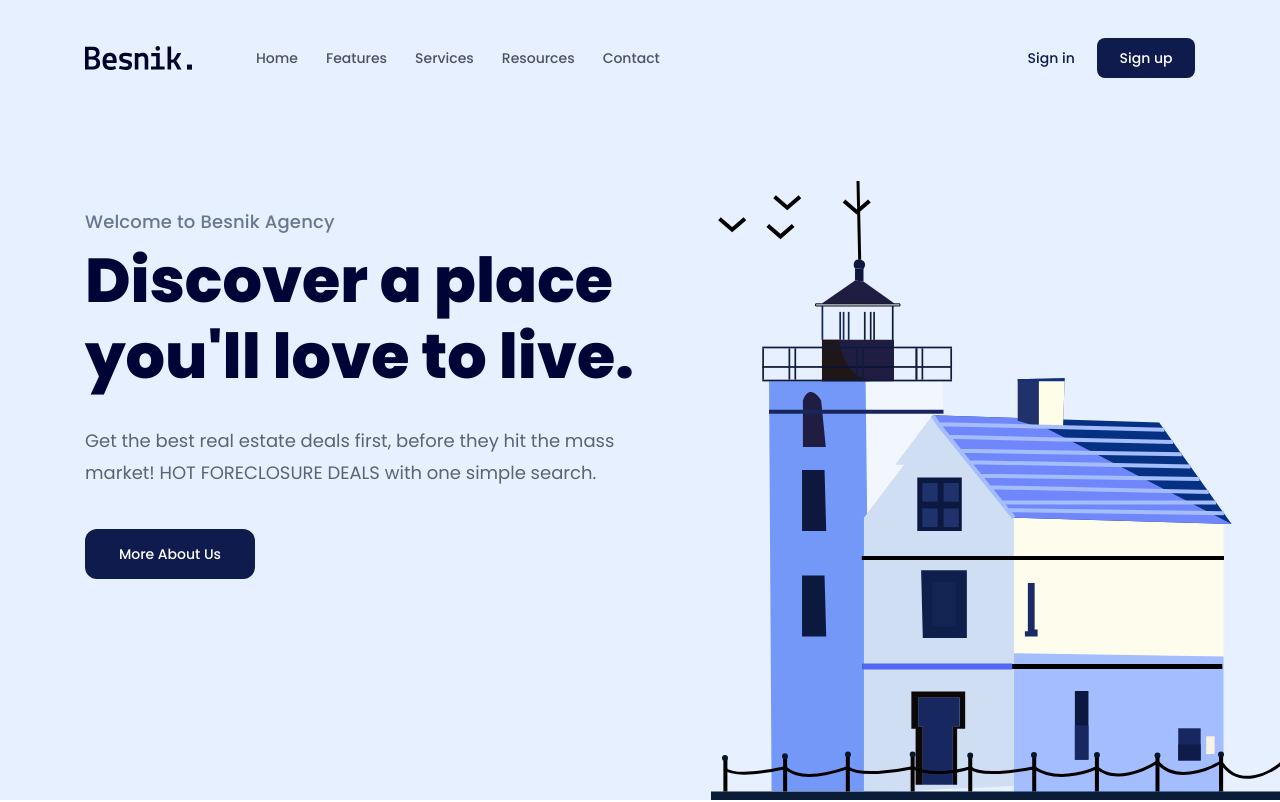
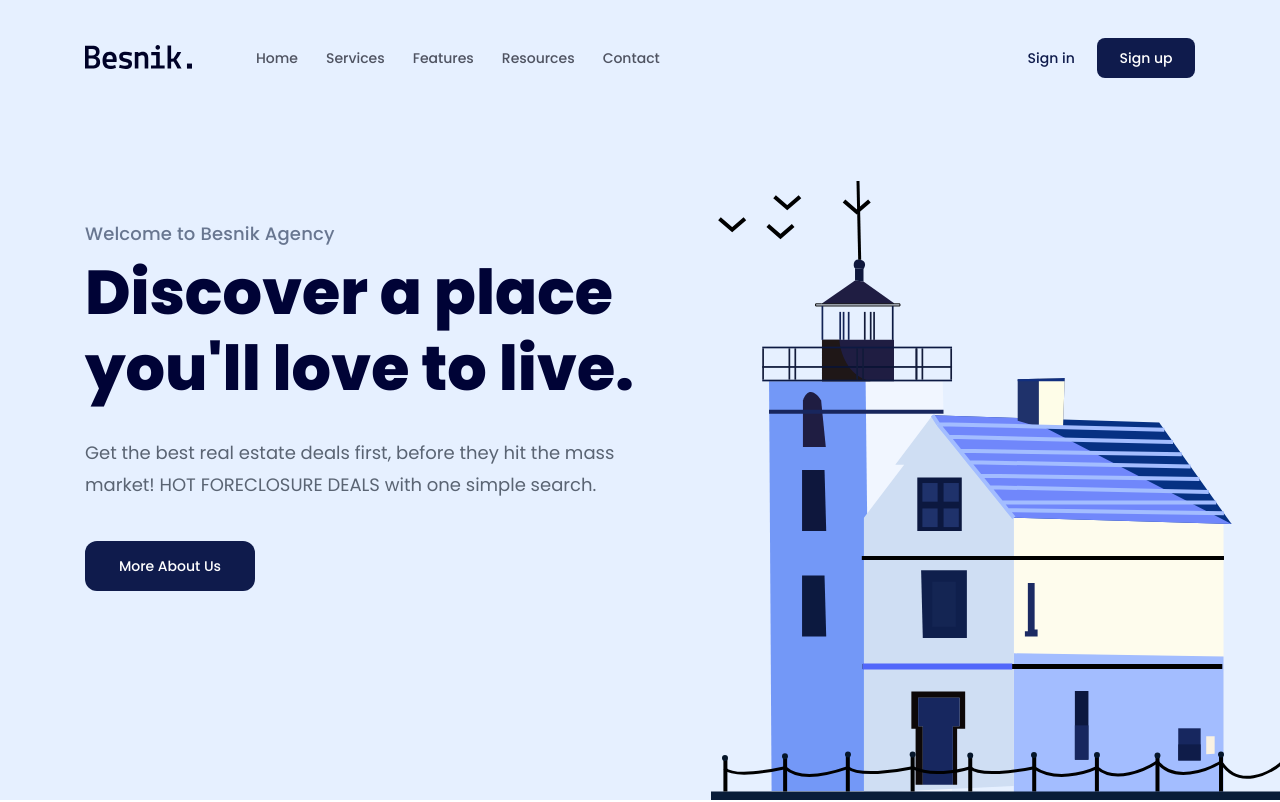
Before and after one commit to The-Maze-of-Dream/F8-HTML-CSS-Project-Demo-1, a plain HTML site: page index.html in a window 1280 px wide. Shown: the top 802 px of the page. Drawn offline with Linux system fonts and the light colour scheme.

Commit message:
Sửa phần logo và neo header

```diff
--- a/assets/css/style.css
+++ b/assets/css/style.css
@@ -1,5 +1,9 @@
 * {
   box-sizing: border-box;
+}
+
+html, body {
+  scroll-behavior: smooth;
 }
 
 html {
@@ -56,19 +60,30 @@ a {
   word-break: break-all;
 }
 
-/* ================= Header ================= */
+/*================== Fixed-header ===========*/
+.fixed-header {
+  background: #e6f0ff;
+  padding-top: 26px;
+  position: sticky;
+  top: 0;
+  z-index: 1;
+}
 
-.header {
+/* ================= Hero Wrap ================= */
+
+.hero-wrap {
+  display: flex;
+  flex-direction: column;
   position: relative;
   background: #e6f0ff;
-  height: 100vh;
+  height: calc(100vh - 90px);
 }
 
 /* Navbar */
 .navbar {
   display: flex;
   align-items: center;
-  padding-top: 38px;
+  padding: 12px 0;
 }
 
 .navbar ul {
--- a/index.html
+++ b/index.html
@@ -12,20 +12,22 @@
   <!-- Custom CSS -->
   <link rel="stylesheet" href="./assets/css/style.css" />
   <body>
-    <main>
-      <!-- Header -->
-      <header class="header">
+    <main id="home">
+      <!-- Fixed header -->
+      <div class="fixed-header">
         <div class="content">
           <nav class="navbar">
             <!-- Logo -->
-            <img src="./assets/img/logo.svg" alt="Besnik." />
+            <a href="/">
+              <img src="./assets/img/logo.svg" alt="Besnik." />
+            </a>
             <!-- Navigation -->
             <ul>
-              <li><a href="#!">Home</a></li>
-              <li><a href="#!">Features</a></li>
-              <li><a href="#!">Services</a></li>
-              <li><a href="#!">Resources</a></li>
-              <li><a href="#!">Contact</a></li>
+              <li><a href="#home">Home</a></li>
+              <li><a href="#services">Services</a></li>
+              <li><a href="#features">Features</a></li>
+              <li><a href="#resources">Resources</a></li>
+              <li><a href="#contact">Contact</a></li>
             </ul>
             <!-- Action -->
             <div class="actions">
@@ -33,6 +35,11 @@
               <a href="#!" class="btn action-btn">Sign up</a>
             </div>
           </nav>
+        </div>
+      </div>
+      <!-- Header -->
+      <header class="hero-wrap">
+        <div class="content">
           <div class="hero">
             <div class="info">
               <p class="sub-title">Welcome to Besnik Agency</p>
@@ -89,7 +96,7 @@
         </div>
       </div>
       <!-- Guides -->
-      <div class="guide">
+      <div class="guide" id="services">
         <div class="content">
           <h2 class="sub-title">How its works?</h2>
           <p class="desc">
@@ -142,7 +149,7 @@
         </div>
       </div>
       <!-- Feature  -->
-      <div class="feature-1">
+      <div class="feature-1" id="features">
         <div class="content">
           <header>
             <h2 class="sub-title">Featured Properties</h2>
@@ -275,7 +282,7 @@
         </div>
       </div>
       <!-- Stats -->
-      <div class="stats">
+      <div class="stats" id="resources">
         <div class="content">
           <div class="row">
             <div class="img-block">
@@ -463,7 +470,7 @@
         </div>
       </div>
       <!-- Footer -->
-      <footer class="footer">
+      <footer class="footer" id="contact">
         <div class="content">
           <div class="row row-top">
             <!-- Product column -->
```
